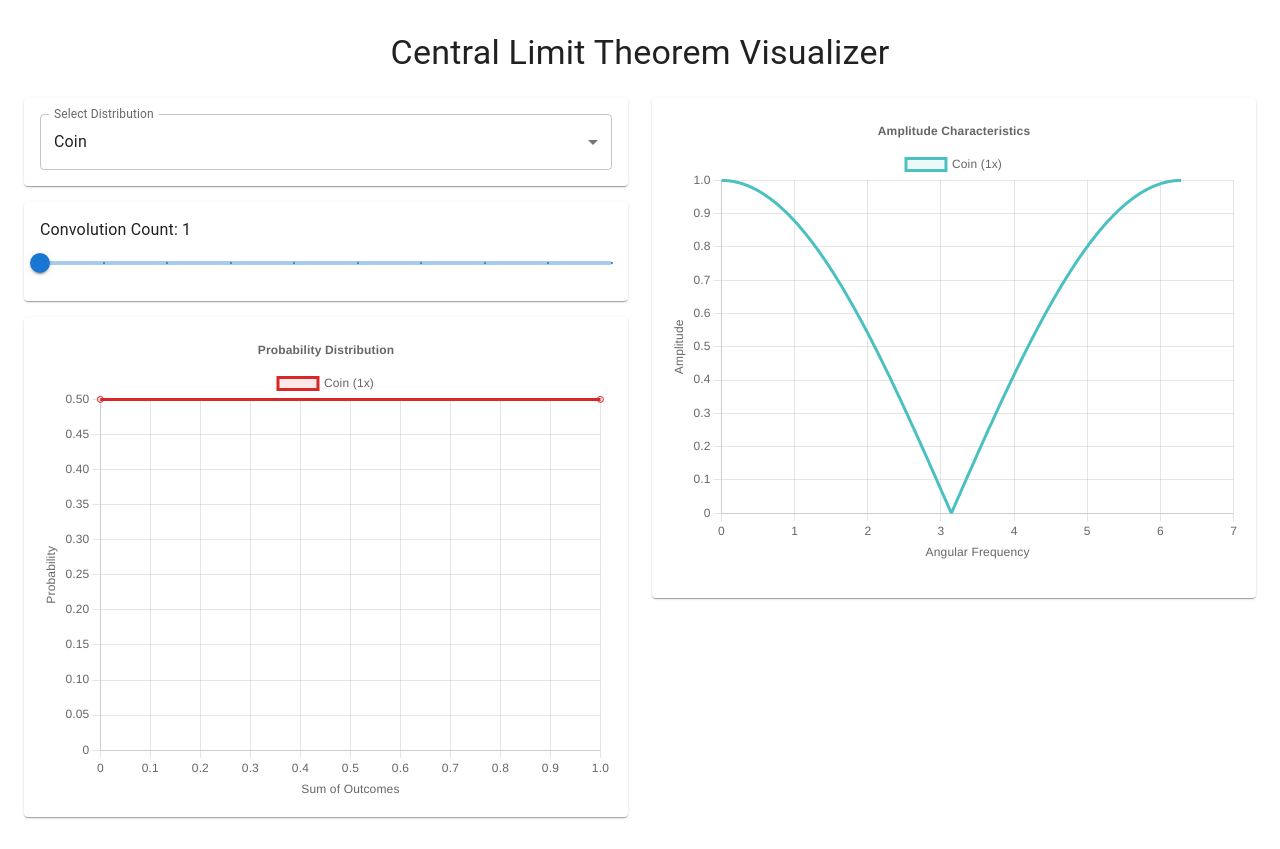
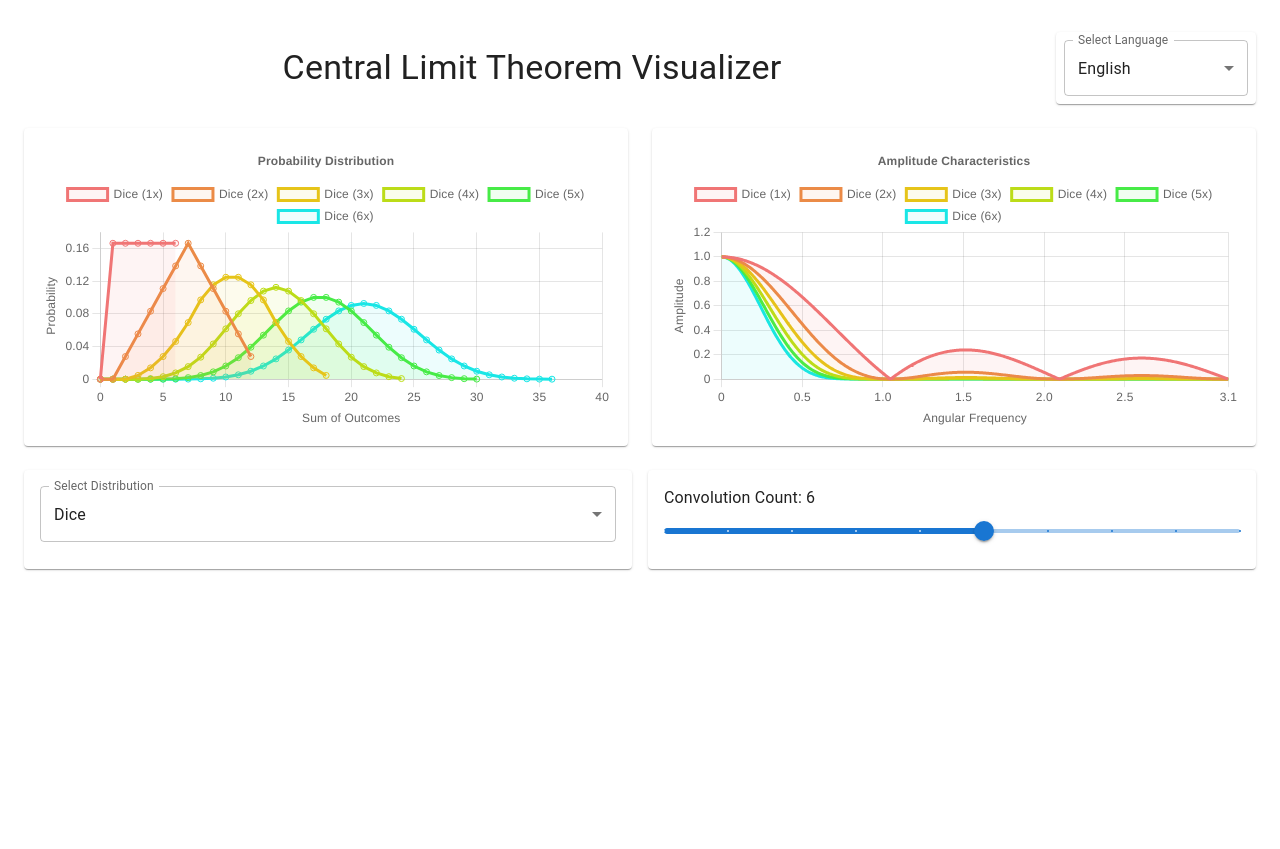
Before and after one commit to yuinore/clt-visualizer, a React (Vite) app: page / in a window 1280 px wide. After the commit the page ends 800 px from the top, so only its background shows below. Built offline with nearby package versions, Linux system fonts and the light colour scheme.

Commit message:
feat: improve chart layout and language handling

```diff
--- a/package.json
+++ b/package.json
@@ -14,6 +14,7 @@
   "dependencies": {
     "@emotion/react": "^11.14.0",
     "@emotion/styled": "^11.14.1",
+    "@mui/joy": "^5.0.0-beta.52",
     "@mui/material": "^7.3.7",
     "chart.js": "^4.5.1",
     "i18next": "^25.8.0",
--- a/src/App.tsx
+++ b/src/App.tsx
@@ -5,6 +5,7 @@ import { ThemeProvider, createTheme } from '@mui/material/styles';
 import CssBaseline from '@mui/material/CssBaseline';
 import { DistributionSelector } from './components/DistributionSelector';
 import { ConvolutionControls } from './components/ConvolutionControls';
+import { LanguageSelector } from './components/LanguageSelector';
 import { ProbabilityDistributionChart } from './components/ProbabilityDistributionChart';
 import { AmplitudeChart } from './components/AmplitudeChart';
 import {
@@ -23,17 +24,19 @@ const theme = createTheme({
 function App() {
   const { t } = useTranslation();
   const [distributionType, setDistributionType] =
-    useState<DistributionType>('coin');
-  const [convolutionCount, setConvolutionCount] = useState(1);
+    useState<DistributionType>('dice');
+  const [convolutionCount, setConvolutionCount] = useState(6);
 
   const distribution = DISTRIBUTIONS[distributionType];
-  const convolvedDistribution = useMemo(() => {
-    return convolveMultiple(distribution.probabilities, convolutionCount);
+
+  const amplitudeDataArray = useMemo(() => {
+    const result = [];
+    for (let i = 1; i <= convolutionCount; i++) {
+      const dist = convolveMultiple(distribution.probabilities, i);
+      result.push(computeZTransform(dist));
+    }
+    return result;
   }, [distribution.probabilities, convolutionCount]);
-
-  const amplitudeData = useMemo(() => {
-    return computeZTransform(convolvedDistribution);
-  }, [convolvedDistribution]);
 
   const distributionLabels = useMemo(() => {
     return Array.from({ length: convolutionCount }, (_, i) => {
@@ -53,29 +56,73 @@ function App() {
   return (
     <ThemeProvider theme={theme}>
       <CssBaseline />
-      <Container maxWidth="xl" sx={{ py: 4 }}>
-        <Typography variant="h4" component="h1" gutterBottom align="center">
+      <Container
+        maxWidth={false}
+        sx={{
+          py: 4,
+          maxWidth: 1920,
+          px: { xs: 2, sm: 3 },
+        }}
+      >
+        <Box
+          sx={{
+            display: 'flex',
+            justifyContent: 'space-between',
+            alignItems: 'center',
+            mb: 3,
+            flexDirection: { xs: 'column', sm: 'row' },
+            gap: 2,
+          }}
+        >
+          <Typography
+            variant="h4"
+            component="h1"
+            align="center"
+            sx={{ flex: 1 }}
+          >
             {t('app.title')}
           </Typography>
+          <Paper sx={{ p: 1, minWidth: { xs: '100%', sm: 200 } }}>
+            <LanguageSelector />
+          </Paper>
+        </Box>
 
         <Box
           sx={{
             display: 'flex',
-            flexDirection: { xs: 'column', md: 'row' },
+            flexDirection: { xs: 'column', lg: 'row' },
             gap: 3,
-            mt: 3,
           }}
         >
+          <Paper sx={{ p: 2, flex: 1 }}>
+            <ProbabilityDistributionChart
+              distributions={distributionsForChart}
+              labels={distributionLabels}
+            />
+          </Paper>
+          <Paper sx={{ p: 2, flex: 1 }}>
+            <AmplitudeChart
+              amplitudeDataArray={amplitudeDataArray}
+              labels={distributionLabels}
+            />
+          </Paper>
+        </Box>
+
         <Box
-            sx={{ flex: 1, display: 'flex', flexDirection: 'column', gap: 2 }}
+          sx={{
+            mt: 3,
+            display: 'flex',
+            flexDirection: { xs: 'column', sm: 'row' },
+            gap: 2,
+          }}
         >
-            <Paper sx={{ p: 2 }}>
+          <Paper sx={{ p: 2, flex: 1 }}>
             <DistributionSelector
               value={distributionType}
               onChange={setDistributionType}
             />
           </Paper>
-            <Paper sx={{ p: 2 }}>
+          <Paper sx={{ p: 2, flex: 1 }}>
             <ConvolutionControls
               value={convolutionCount}
               onChange={setConvolutionCount}
@@ -83,26 +130,6 @@ function App() {
               max={10}
             />
           </Paper>
-            <Paper sx={{ p: 2, flex: 1, minHeight: 500 }}>
-              <Box sx={{ height: '100%', minHeight: 450 }}>
-                <ProbabilityDistributionChart
-                  distributions={distributionsForChart}
-                  labels={distributionLabels}
-                />
-              </Box>
-            </Paper>
-          </Box>
-
-          <Box sx={{ flex: 1 }}>
-            <Paper sx={{ p: 2, minHeight: 500 }}>
-              <Box sx={{ height: '100%', minHeight: 450 }}>
-                <AmplitudeChart
-                  amplitudeData={amplitudeData}
-                  label={`${t(`distribution.${distributionType}`)} (${convolutionCount}x)`}
-                />
-              </Box>
-            </Paper>
-          </Box>
         </Box>
       </Container>
     </ThemeProvider>
--- a/src/components/AmplitudeChart.tsx
+++ b/src/components/AmplitudeChart.tsx
@@ -1,4 +1,6 @@
 import { useMemo } from 'react';
+import { CssVarsProvider } from '@mui/joy/styles';
+import AspectRatio from '@mui/joy/AspectRatio';
 import {
   Chart as ChartJS,
   CategoryScale,
@@ -8,6 +10,7 @@ import {
   Title,
   Tooltip,
   Legend,
+  Filler,
   type ChartOptions,
 } from 'chart.js';
 import { Line } from 'react-chartjs-2';
@@ -22,35 +25,46 @@ ChartJS.register(
   LineElement,
   Title,
   Tooltip,
-  Legend
+  Legend,
+  Filler
 );
 
 interface AmplitudeChartProps {
-  amplitudeData: AmplitudePoint[];
-  label: string;
+  amplitudeDataArray: AmplitudePoint[][];
+  labels: string[];
 }
 
-export function AmplitudeChart({ amplitudeData, label }: AmplitudeChartProps) {
+export function AmplitudeChart({
+  amplitudeDataArray,
+  labels,
+}: AmplitudeChartProps) {
   const { t } = useTranslation();
 
   const chartData: ChartData<'line'> = useMemo(() => {
+    const datasets = amplitudeDataArray.map((amplitudeData, index) => {
+      // 色は畳み込み回数に基づいて固定
+      const hue = [0, 25, 50, 70, 120, 180, 210, 250, 290, 330][index % 10];
+      const luminance = [70, 60, 50, 48, 60, 50, 60, 70, 70, 70][index % 10];
+
       return {
-      datasets: [
-        {
-          label,
+        label: labels[index] || `Amplitude ${index + 1}`,
         data: amplitudeData.map((point) => ({
           x: point.angularFrequency,
           y: point.amplitude,
         })),
-          borderColor: 'rgb(75, 192, 192)',
-          backgroundColor: 'rgba(75, 192, 192, 0.1)',
-          tension: 0.1,
+        borderColor: `hsl(${hue}, 80%, ${luminance}%)`,
+        backgroundColor: `hsla(${hue}, 80%, ${luminance}%, 0.08)`,
+        fill: index === amplitudeDataArray.length - 1 ? 'origin' : '+1',
+        tension: 0,
         pointRadius: 0,
         pointHoverRadius: 3,
-        },
-      ],
       };
-  }, [amplitudeData, label]);
+    });
+
+    return {
+      datasets,
+    };
+  }, [amplitudeDataArray, labels]);
 
   const options: ChartOptions<'line'> = {
     responsive: true,
@@ -76,6 +90,8 @@ export function AmplitudeChart({ amplitudeData, label }: AmplitudeChartProps) {
         },
         type: 'linear',
         position: 'bottom',
+        min: 0,
+        max: Math.PI,
       },
       y: {
         title: {
@@ -87,5 +103,15 @@ export function AmplitudeChart({ amplitudeData, label }: AmplitudeChartProps) {
     },
   };
 
-  return <Line data={chartData} options={options} />;
+  return (
+    <CssVarsProvider>
+      <AspectRatio
+        variant="plain"
+        ratio="2 / 1"
+        sx={{ width: '100%', minWidth: 0 }}
+      >
+        <Line data={chartData} options={options} />
+      </AspectRatio>
+    </CssVarsProvider>
+  );
 }
--- /dev/null
+++ b/src/components/LanguageSelector.tsx
@@ -0,0 +1,35 @@
+import { FormControl, InputLabel, MenuItem, Select } from '@mui/material';
+import { useTranslation } from 'react-i18next';
+import i18n from '../i18n/config';
+
+export function LanguageSelector() {
+  const { t, i18n: i18nInstance } = useTranslation();
+
+  const handleLanguageChange = (lang: string) => {
+    i18nInstance.changeLanguage(lang);
+  };
+
+  const currentLanguage =
+    i18nInstance.resolvedLanguage || i18nInstance.language;
+  const normalizedLanguage = currentLanguage?.startsWith('ja')
+    ? 'ja'
+    : currentLanguage?.startsWith('en')
+      ? 'en'
+      : 'en';
+
+  return (
+    <FormControl fullWidth>
+      <InputLabel id="language-select-label">{t('language.select')}</InputLabel>
+      <Select
+        labelId="language-select-label"
+        id="language-select"
+        value={normalizedLanguage}
+        label={t('language.select')}
+        onChange={(e) => handleLanguageChange(e.target.value)}
+      >
+        <MenuItem value="ja">{t('language.japanese')}</MenuItem>
+        <MenuItem value="en">{t('language.english')}</MenuItem>
+      </Select>
+    </FormControl>
+  );
+}
--- a/src/components/ProbabilityDistributionChart.tsx
+++ b/src/components/ProbabilityDistributionChart.tsx
@@ -1,4 +1,6 @@
 import { useMemo } from 'react';
+import { CssVarsProvider } from '@mui/joy/styles';
+import AspectRatio from '@mui/joy/AspectRatio';
 import {
   Chart as ChartJS,
   CategoryScale,
@@ -8,6 +10,7 @@ import {
   Title,
   Tooltip,
   Legend,
+  Filler,
   type ChartOptions,
 } from 'chart.js';
 import { Line } from 'react-chartjs-2';
@@ -21,7 +24,8 @@ ChartJS.register(
   LineElement,
   Title,
   Tooltip,
-  Legend
+  Legend,
+  Filler
 );
 
 interface ProbabilityDistributionChartProps {
@@ -42,15 +46,20 @@ export function ProbabilityDistributionChart({
         xValues.push(i);
       }
 
+      // 色は畳み込み回数に基づいて固定
+      const hue = [0, 25, 50, 70, 120, 180, 210, 250, 290, 330][index % 10];
+      const luminance = [70, 60, 50, 48, 60, 50, 60, 70, 70, 70][index % 10];
+
       return {
         label: labels[index] || `Distribution ${index + 1}`,
         data: dist.map((prob, idx) => ({
           x: idx,
           y: prob,
         })),
-        borderColor: `hsl(${(index * 360) / distributions.length}, 70%, 50%)`,
-        backgroundColor: `hsla(${(index * 360) / distributions.length}, 70%, 50%, 0.1)`,
-        tension: 0.1,
+        borderColor: `hsl(${hue}, 80%, ${luminance}%)`,
+        backgroundColor: `hsla(${hue}, 80%, ${luminance}%, 0.08)`,
+        fill: true,
+        tension: 0,
         pointRadius: 3,
         pointHoverRadius: 5,
       };
@@ -96,5 +105,15 @@ export function ProbabilityDistributionChart({
     },
   };
 
-  return <Line data={chartData} options={options} />;
+  return (
+    <CssVarsProvider>
+      <AspectRatio
+        variant="plain"
+        ratio="2 / 1"
+        sx={{ width: '100%', minWidth: 0 }}
+      >
+        <Line data={chartData} options={options} />
+      </AspectRatio>
+    </CssVarsProvider>
+  );
 }
--- a/src/i18n/config.ts
+++ b/src/i18n/config.ts
@@ -18,6 +18,11 @@ i18n
       },
     },
     fallbackLng: 'en',
+    supportedLngs: ['ja', 'en'],
+    detection: {
+      order: ['localStorage', 'navigator'],
+      caches: ['localStorage'],
+    },
     interpolation: {
       escapeValue: false,
     },
--- a/src/i18n/locales/en.json
+++ b/src/i18n/locales/en.json
@@ -1,6 +1,11 @@
 {
   "app": {
     "title": "Central Limit Theorem Visualizer"
+  },
+  "language": {
+    "select": "Select Language",
+    "japanese": "Japanese",
+    "english": "English"
   },
   "distribution": {
     "title": "Probability Distribution",
--- a/src/i18n/locales/ja.json
+++ b/src/i18n/locales/ja.json
@@ -1,6 +1,11 @@
 {
   "app": {
     "title": "中心極限定理可視化"
+  },
+  "language": {
+    "select": "言語を選択",
+    "japanese": "日本語",
+    "english": "英語"
   },
   "distribution": {
     "title": "確率分布",
--- a/src/utils/zTransform.ts
+++ b/src/utils/zTransform.ts
@@ -7,13 +7,13 @@ export interface AmplitudePoint {
  * 離散確率分布のz変換を計算し、振幅特性を返す
  * @param distribution 確率分布（配列のインデックスがn、値がp[n]）
  * @param numPoints 計算する点の数（デフォルト: 512）
- * @param maxAngularFrequency 最大角周波数（デフォルト: 2π）
+ * @param maxAngularFrequency 最大角周波数（デフォルト: π）
  * @returns 角周波数と振幅のペアの配列
  */
 export function computeZTransform(
   distribution: number[],
   numPoints: number = 512,
-  maxAngularFrequency: number = 2 * Math.PI
+  maxAngularFrequency: number = Math.PI
 ): AmplitudePoint[] {
   const result: AmplitudePoint[] = [];
 
```
Also changed, not shown: 1 other file (tests, documents, lock files or other folders). Lines whose indentation alone changed are shown as unchanged.
